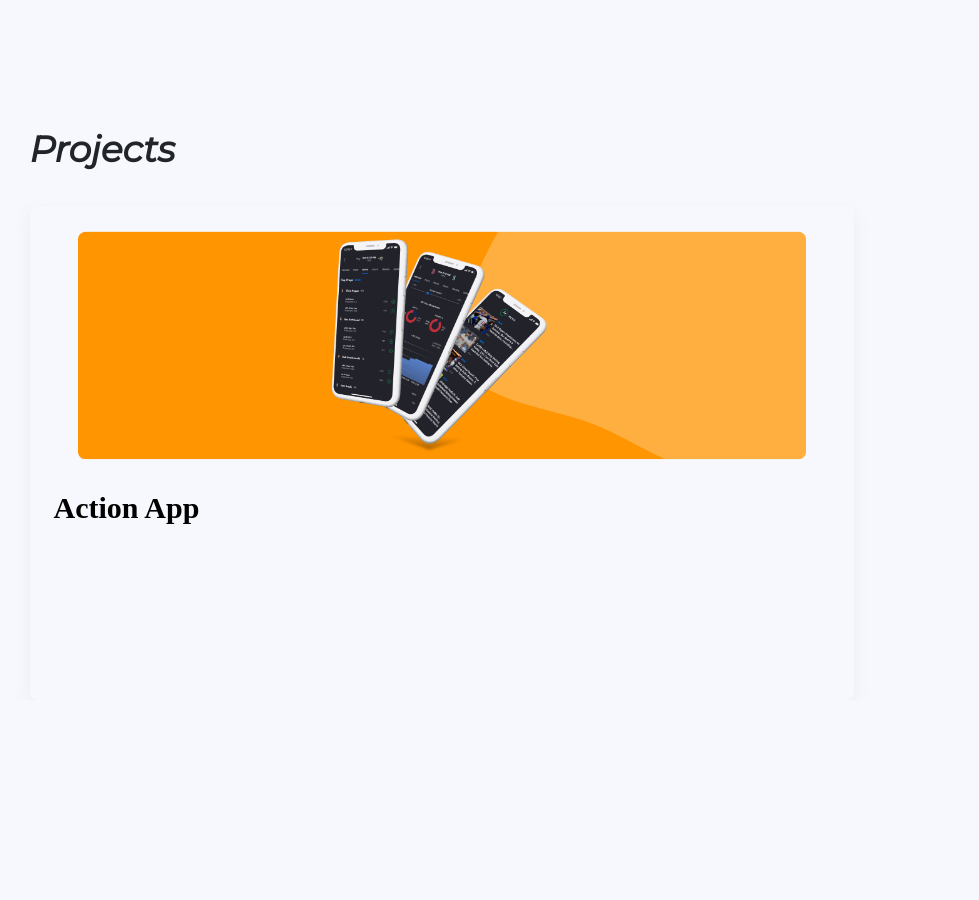
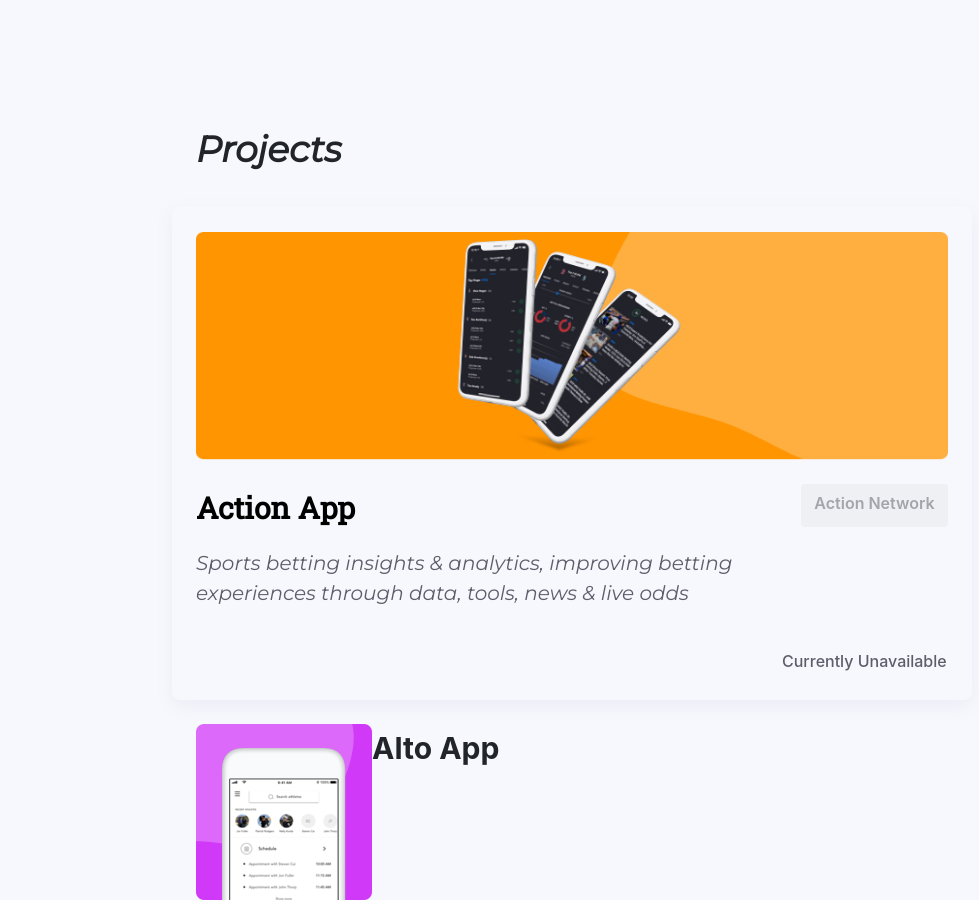
Before and after one commit to Ryanheo15/betalist_portfolio, a plain HTML site: page index.html in a window 1280 px wide. Shown: the part 660-1560 px from the top of the page, without its empty margins (148-1127 px from the left). Before the commit the page ends 1360 px from the top, so only its background shows below. Drawn offline with nearby package versions, Linux system fonts and the light colour scheme.

Commit message:
Progress on projects section

```diff
--- a/index.html
+++ b/index.html
@@ -50,9 +50,8 @@
 
 <!-- MAIN SECTION -->
 <main>
-    <div class="container">
       <!-- Title area -->
-      <div class = "title offset-1">
+      <div class = "title offset-3">
         <h1 class = "main-title">Hello, I'm Matt.</h1>
         <h4 class = "secondary-title">A product designer from San Fransisco specializing in user experience, interaction, and mobile design</h4>
       </div>
@@ -63,16 +62,28 @@
       </div>
 
       <!-- Projects -->
-      <div class = "projects offset-1">
+      <div class = "projects offset-3">
         <h1 class = "project-title"><b>Projects</b></h1>
 
-        <div class = "project_cont text-center">
-          <img class = "action_image" src = "img/action-image@3x.png">
+        <div class = "action_cont">
+          <img class = "action_image" src = "img/action-image.png">
 
-          <h4 class = "action_title text-left">Action App</h4>
+          <span class = "btn float-right action_btn">Action Network</span>
+          <p class = "action_title text-left">Action App</p>
+
+          <p class = "action_para text-left">Sports betting insights & analytics, improving betting experiences through data, tools, news & live odds</p>
+
+          <p class = "action_avail float-right">
+            Currently Unavailable
+          </p>
+        </div>
+
+        <div class = "alto_cont d-flex">
+          <img class = "alto_image" src = "img/alto-image.png">
+
+          <h4 class = "alto_title">Alto App</h4>
         </div>
       </div>
-    </div>
 </main>
 
 <footer>
--- a/style.css
+++ b/style.css
@@ -82,6 +82,7 @@
  /* Projects */
  .projects {
    margin-top:170px;
+   width:824px;
  }
 
  .project-title {
@@ -91,23 +92,24 @@
    font-size: 36px;
    font-weight: 600;
    line-height: 1.11;
+   padding-left:24px;
  }
 
- .project_cont {
+ .action_cont {
    background-color:#f7f8fd;
-   width:824px;
-   border-radius:  8px;
+   width:800px !important;
+   border-radius:8px;
    box-shadow: 0 6px 18px 0 #ebecf5;
    height:494px;
    margin-top:36px;
  }
 
  .action_image {
-   width:776px;
+   width:776px !important;
    height:255px;
    padding-left:24px;
-   padding-right:24px;
    padding-top:25px;
+   margin:0;
  }
 
  .action_title {
@@ -115,7 +117,7 @@
    margin-top:23px;
    padding-left:24px;
    height: 48px;
-   font-family: RobotoSlab-Regular_;
+   font-family: 'Roboto Slab';
    font-size: 30px;
    font-weight: bold;
    font-stretch: normal;
@@ -123,6 +125,62 @@
    line-height: 1.6;
    letter-spacing: normal;
    color:#000000;
+ }
+
+ .action_para {
+  width: 600px;
+  height: 60px;
+  font-family: 'Montserrat';
+  font-size: 20px;
+  font-weight: 500;
+  line-height: 1.5;
+  padding-left:24px;
+  color:#5e5e6b;
+ }
+
+ .action_btn {
+   margin-top:23px;
+   width: 147px;
+   height: 43px;
+   font-size: 16px;
+   font-weight: 600;
+   border-radius:4px;
+   background-color:#eff0f4;
+   margin-right:24px;
+   color:#a4a4aa;
+ }
+
+ .action_avail {
+   width: 166px;
+   height: 32px;
+   margin-right:24px;
+   margin-top:21px;
+   font-size: 16px;
+   font-weight: 500;
+   line-height: 2;
+   color:#5e5e6b;
+ }
+
+ .alto_cont {
+   padding-left:24px;
+   margin-top:24px;
+ }
+
+ .alto_image {
+   display:inline;
+   width:176px;
+   height:176px;
+   object-fit:contain;
+ }
+
+ .alto_title {
+   display:inline;
+   width: 400px;
+   height: 48px;
+   font-size: 30px;
+   font-weight: bold;
+   line-height: 1.6;
+
  }
 
 /*
```
Also changed, not shown: action-image_2020-06-20/action-image.png (deleted), action-image_2020-06-20/action-image@2x.png (deleted), action-image_2020-06-20/action-image@3x.png (deleted), img/alto-image.png (added), img/alto-image@2x.png (added), img/alto-image@3x.png (added).
